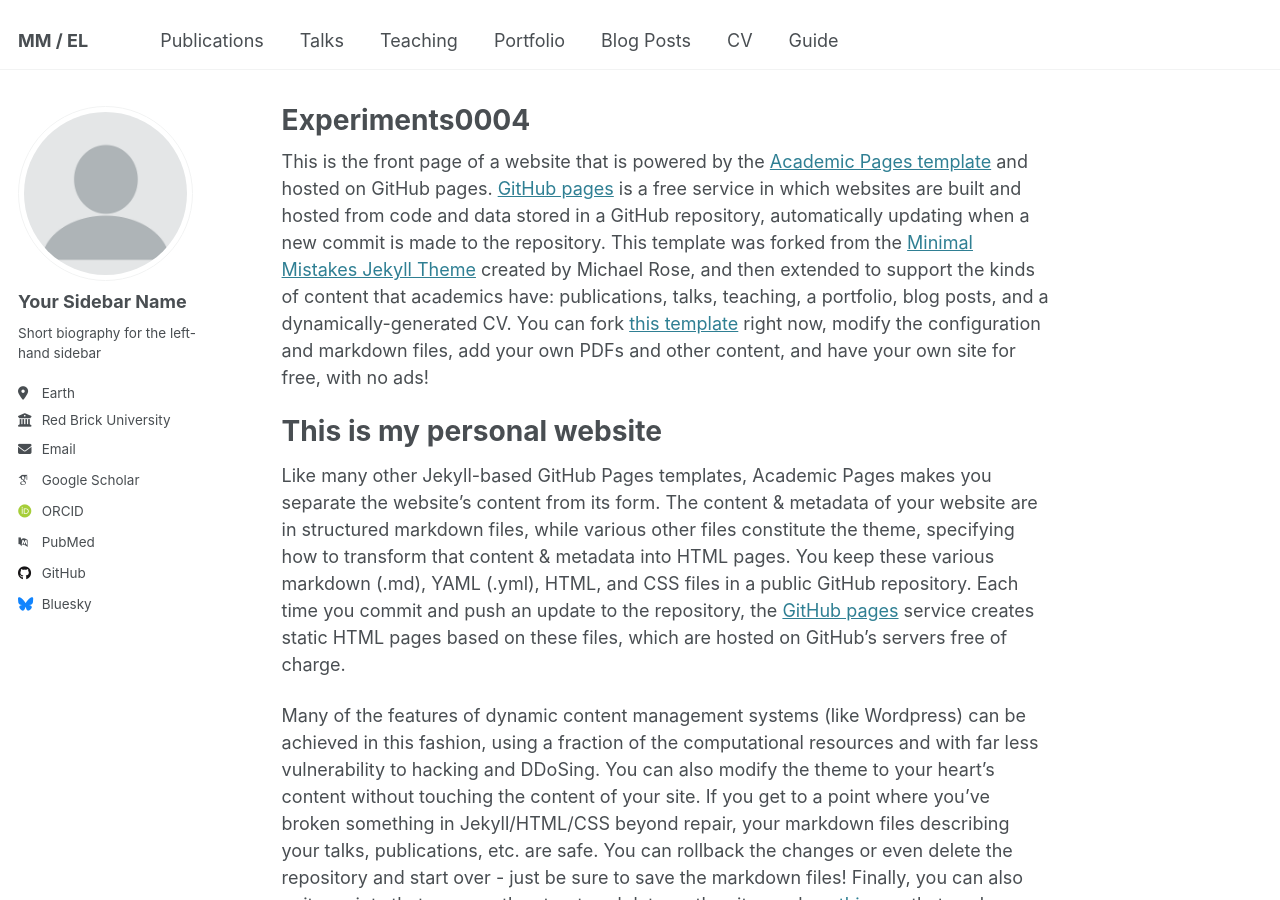
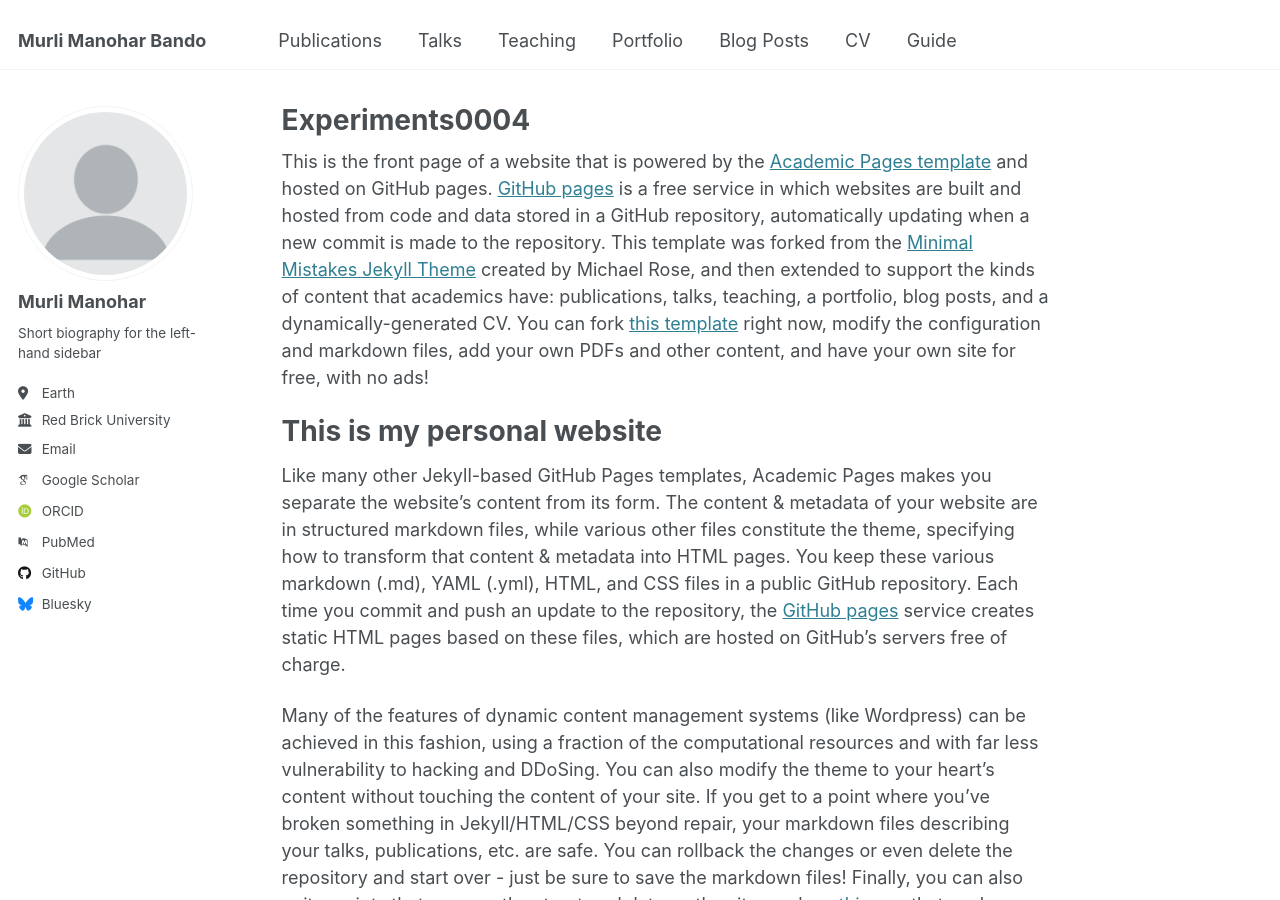
Before and after one commit to experiments0728/experiments0004.github.io, a Jekyll site: the page built from _pages/about.md, in a window 1280 px wide and 900 px high. Built offline with Jekyll 4.4.1, drawn with Linux system fonts in a browser that asks for light colours; some web fonts are replaced.

Commit message:
Update _config.yml

```diff
--- a/_config.yml
+++ b/_config.yml
@@ -9,7 +9,7 @@
 # Basic Site Settings
 locale                   : "en-US"
 site_theme               : "default"
-title                    : "MM / EL"
+title                    : "Murli Manohar Bando"
 title_separator          : "-"
 name                     : &name "MM"
 description              : &description "personal description"
@@ -23,7 +23,7 @@ repository               : "academicpages/academicpages.github.io"
 author:
   # Biographic information
   avatar           : "profile.png"
-  name             : "Your Sidebar Name"
+  name             : "Murli Manohar"
   pronouns         : # example: "she/her"
   bio              : "Short biography for the left-hand sidebar"
   location         : "Earth"
```
